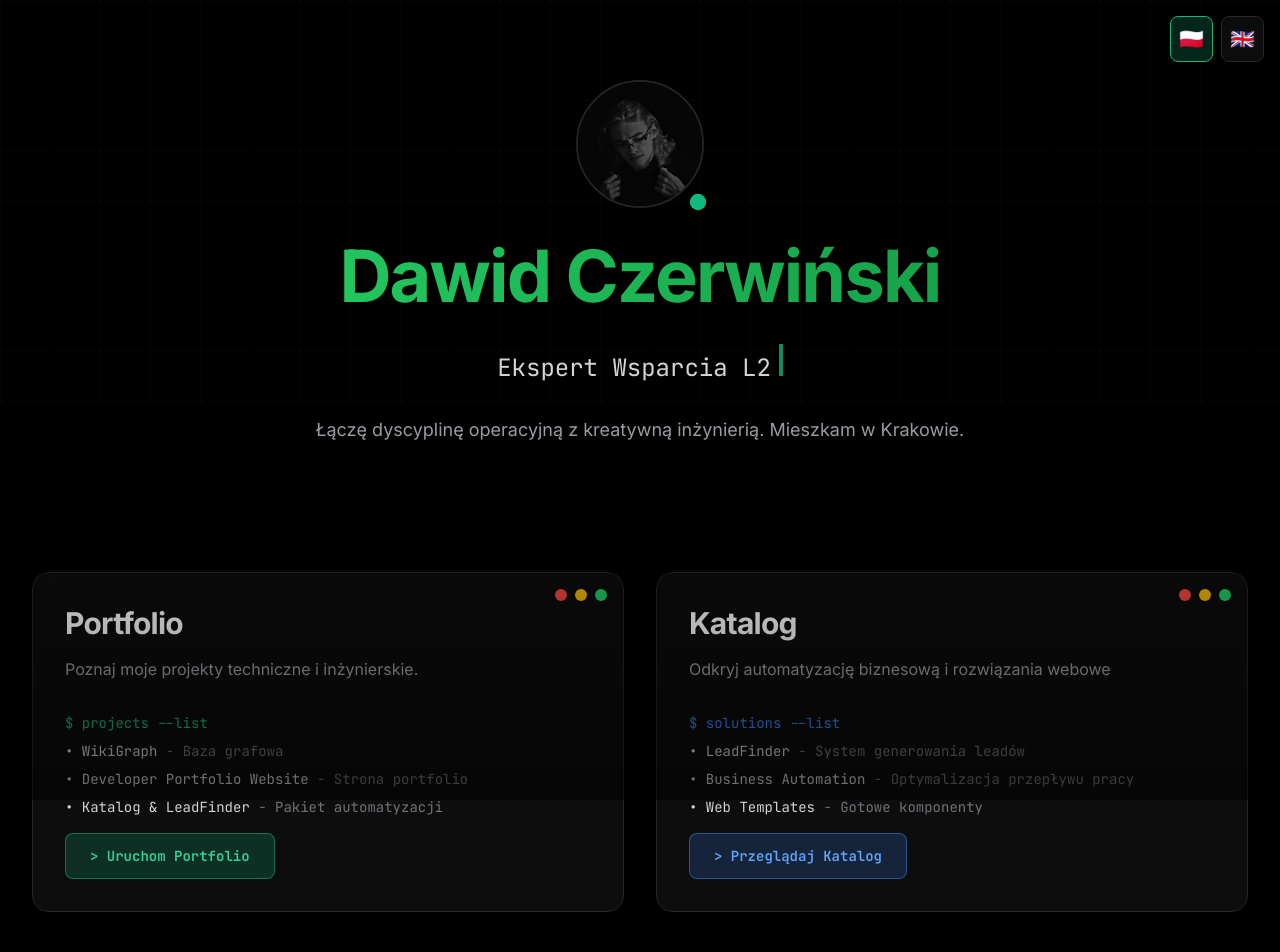
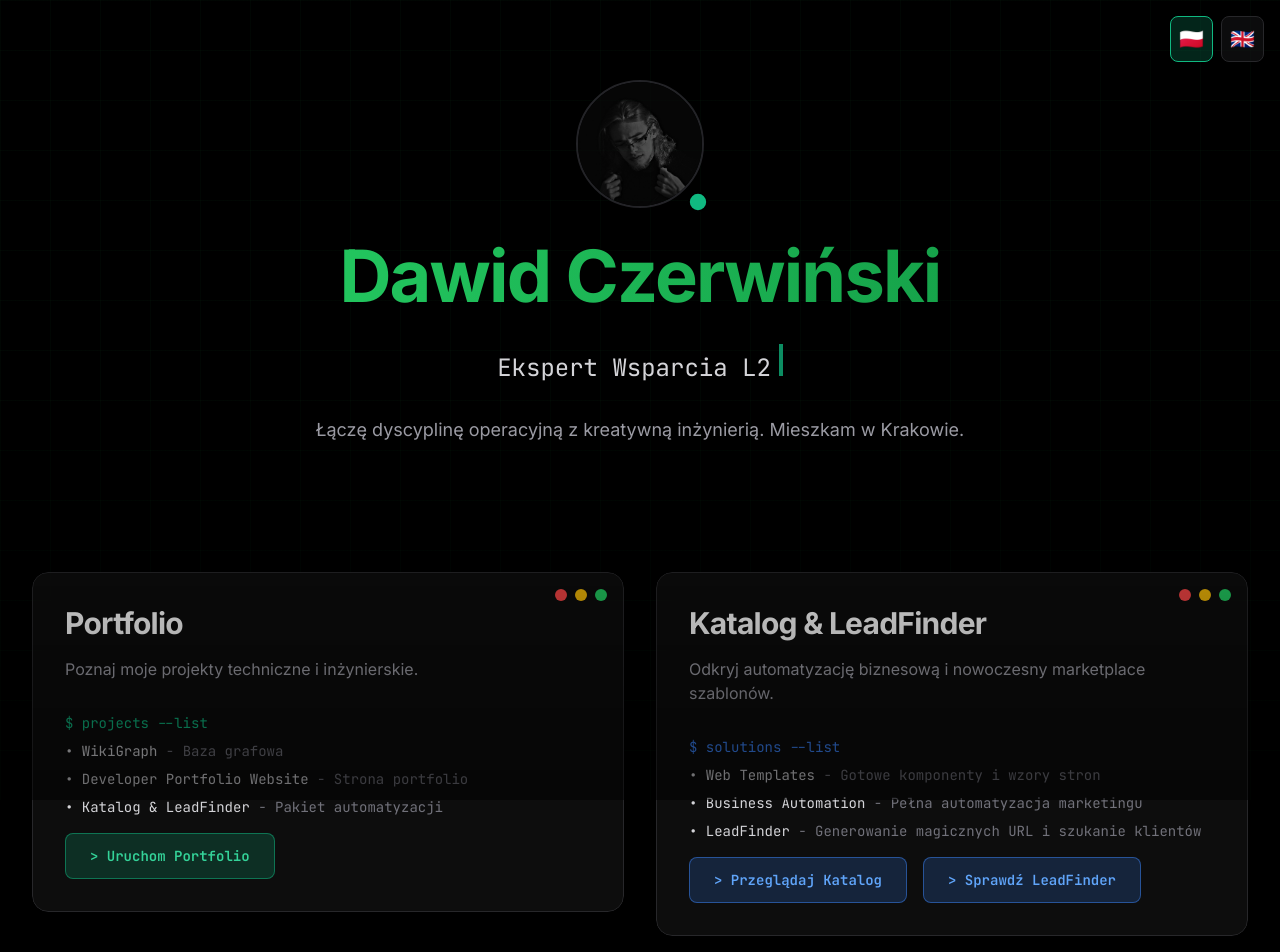
Before and after one commit to Gzyms69/czerwinskidawid.pl-landing, a React (Vite) app: page / in a window 1280 px wide. Shown: the top 952 px of the page. Built offline with nearby package versions, Linux system fonts and the light colour scheme.

Commit message:
feat: enhance SEO with meta tags and update Katalog section with LeadFinder info

```diff
--- a/client/components/BentoCard.tsx
+++ b/client/components/BentoCard.tsx
@@ -1,14 +1,18 @@
 import { motion } from "framer-motion";
 import { ReactNode } from "react";
+
+interface Action {
+  label: string;
+  onClick?: () => void;
+  href?: string;
+}
 
 interface BentoCardProps {
   title: string;
   description?: string;
   content: ReactNode;
-  action?: {
-    label: string;
-    onClick?: () => void;
-  };
+  action?: Action;
+  additionalActions?: Action[];
   isTerminal?: boolean;
   glowColor?: "green" | "blue";
   className?: string;
@@ -19,6 +23,7 @@ export function BentoCard({
   description,
   content,
   action,
+  additionalActions = [],
   isTerminal = false,
   glowColor = "green",
   className = "",
@@ -29,6 +34,8 @@ export function BentoCard({
     glowColor === "green"
       ? "rgba(34, 197, 94, 0.1)"
       : "rgba(59, 130, 246, 0.1)";
+
+  const allActions = action ? [action, ...additionalActions] : additionalActions;
 
   return (
     <motion.div
@@ -89,19 +96,41 @@ export function BentoCard({
             {content}
           </motion.div>
 
-          {action && (
+          {allActions.length > 0 && (
+            <div className="flex flex-wrap gap-4 mt-6">
+              {allActions.map((act, idx) => {
+                const buttonContent = (
                   <motion.button
-              className={`mt-6 px-6 py-3 rounded-lg font-mono text-sm font-semibold transition-all duration-300 ${
+                    key={idx}
+                    className={`px-6 py-3 rounded-lg font-mono text-sm font-semibold transition-all duration-300 ${
                       glowColor === "green"
                         ? "bg-emerald-500/20 text-emerald-400 border border-emerald-500/50 hover:bg-emerald-500/40 hover:shadow-lg hover:shadow-emerald-500/50"
                         : "bg-blue-500/20 text-blue-400 border border-blue-500/50 hover:bg-blue-500/40 hover:shadow-lg hover:shadow-blue-500/50"
                     }`}
-              onClick={action.onClick}
+                    onClick={act.onClick}
                     whileHover={{ scale: 1.05 }}
                     whileTap={{ scale: 0.95 }}
                   >
-              {action.label}
+                    {act.label}
                   </motion.button>
+                );
+
+                if (act.href) {
+                  return (
+                    <a
+                      key={idx}
+                      href={act.href}
+                      target={act.href.startsWith("http") ? "_blank" : undefined}
+                      rel={act.href.startsWith("http") ? "noopener noreferrer" : undefined}
+                    >
+                      {buttonContent}
+                    </a>
+                  );
+                }
+
+                return buttonContent;
+              })}
+            </div>
           )}
         </div>
       </div>
--- a/client/components/ProjectCard.tsx
+++ b/client/components/ProjectCard.tsx
@@ -1,4 +1,10 @@
 import { BentoCard } from "./BentoCard";
+
+interface Action {
+  label: string;
+  onClick?: () => void;
+  href?: string;
+}
 
 interface ProjectCardProps {
   title: string;
@@ -8,7 +14,7 @@ interface ProjectCardProps {
     name: string;
     description: string;
   }>;
-  actionLabel: string;
+  actions: Action[];
   glowColor?: "green" | "blue";
 }
 
@@ -17,7 +23,7 @@ export function ProjectCard({
   description,
   command,
   items,
-  actionLabel,
+  actions,
   glowColor = "green",
 }: ProjectCardProps) {
   const terminalColorClass =
@@ -42,7 +48,11 @@ export function ProjectCard({
           </div>
         </div>
       }
-      action={{ label: actionLabel }}
+      // Pass only the first action to BentoCard for primary display,
+      // but we will render all actions manually if needed or update BentoCard.
+      // Let's update BentoCard to handle multiple actions for better flexibility.
+      action={actions[0]}
+      additionalActions={actions.slice(1)}
     />
   );
 }
--- a/client/lib/i18n-context.tsx
+++ b/client/lib/i18n-context.tsx
@@ -20,6 +20,7 @@ interface Translations {
     title: string;
     description: string;
     action: string;
+    checkLeadFinder: string;
     items: {
       leadFinder: string;
       businessAutomation: string;
@@ -56,13 +57,14 @@ const translations: Record<Language, Translations> = {
         "Ta strona pojawi się wkrótce! Twoje Portfolio z projektami WikiGraph, Katalog i LeadFinder zostanie tu zaprezentowane.",
     },
     katalog: {
-      title: "Katalog",
-      description: "Odkryj automatyzację biznesową i rozwiązania webowe",
+      title: "Katalog & LeadFinder",
+      description: "Odkryj automatyzację biznesową i nowoczesny marketplace szablonów.",
       action: "> Przeglądaj Katalog",
+      checkLeadFinder: "> Sprawdź LeadFinder",
       items: {
-        leadFinder: "System generowania leadów",
-        businessAutomation: "Optymalizacja przepływu pracy",
-        webTemplates: "Gotowe komponenty",
+        webTemplates: "Gotowe komponenty i wzory stron",
+        businessAutomation: "Pełna automatyzacja marketingu",
+        leadFinder: "Generowanie magicznych URL i szukanie klientów",
       },
       comingSoon:
         "Ta strona pojawi się wkrótce! Katalog z LeadFinder, Automatyzacją Biznesową i Szablonami Webowymi będzie dostępny tutaj.",
@@ -90,13 +92,14 @@ const translations: Record<Language, Translations> = {
         "This page is coming soon! Your Developer Portfolio Website with WikiGraph, Katalog & LeadFinder projects will be showcased here.",
     },
     katalog: {
-      title: "Katalog",
-      description: "Discover business automation and web solutions",
+      title: "Katalog & LeadFinder",
+      description: "Discover business automation and modern template marketplace.",
       action: "> Explore Catalog",
+      checkLeadFinder: "> Check LeadFinder",
       items: {
-        leadFinder: "Lead generation system",
-        businessAutomation: "Workflow optimization",
-        webTemplates: "Ready-to-use components",
+        webTemplates: "Ready-to-use components and templates",
+        businessAutomation: "Full marketing automation",
+        leadFinder: "Magic URL generation and prospecting",
       },
       comingSoon:
         "This page is coming soon! The Katalog with LeadFinder, Business Automation, and Web Templates will be available here.",
--- a/client/pages/Index.tsx
+++ b/client/pages/Index.tsx
@@ -131,27 +131,36 @@ export default function Index() {
                   { name: "Developer Portfolio Website", description: t.portfolio.items.portfolioSite },
                   { name: "Katalog & LeadFinder", description: t.portfolio.items.automationSuite },
                 ]}
-                actionLabel={t.portfolio.action}
+                actions={[{ label: t.portfolio.action }]}
               />
             </a>
           </motion.div>
 
           {/* Card B: Katalog */}
           <motion.div variants={itemVariants}>
-            <Link to="/katalog" className="block h-full">
+            <div className="h-full">
               <ProjectCard
                 title={t.katalog.title}
                 description={t.katalog.description}
                 glowColor="blue"
                 command="$ solutions --list"
                 items={[
+                  { name: "Web Templates", description: t.katalog.items.webTemplates },
+                  { name: "Business Automation", description: t.katalog.items.businessAutomation },
                   { name: "LeadFinder", description: t.katalog.items.leadFinder },
-                  { name: "Business Automation", description: t.katalog.items.businessAutomation },
-                  { name: "Web Templates", description: t.katalog.items.webTemplates },
                 ]}
-                actionLabel={t.katalog.action}
+                actions={[
+                  {
+                    label: t.katalog.action,
+                    onClick: () => window.location.href = "/katalog"
+                  },
+                  {
+                    label: t.katalog.checkLeadFinder,
+                    href: "https://github.com/Gzyms69/LeadFinder"
+                  }
+                ]}
               />
-            </Link>
+            </div>
           </motion.div>
         </motion.section>
 
--- a/index.html
+++ b/index.html
@@ -1,9 +1,27 @@
 <!doctype html>
-<html lang="en">
+<html lang="pl">
   <head>
     <meta charset="UTF-8" />
     <meta name="viewport" content="width=device-width, initial-scale=1.0" />
-    <title>Dawid Czerwiński | Solo Developer</title>
+    <title>Dawid Czerwiński | Solo Developer & Automation Engineer</title>
+    <meta name="description" content="Portfolio Dawida Czerwińskiego - Samodzielny Programista i Inżynier Automatyzacji. Specjalista od Next.js, marketplace'ów szablonów oraz inteligentnej automatyzacji marketingu i sprzedaży." />
+    <meta name="keywords" content="Dawid Czerwiński, Solo Developer, Automation Engineer, Next.js 15, Katalog, LeadFinder, Automatyzacja Biznesu, Kraków Programista, Portfolio Programisty" />
+    <meta name="author" content="Dawid Czerwiński" />
+
+    <!-- Open Graph / Facebook -->
+    <meta property="og:type" content="website" />
+    <meta property="og:url" content="https://czerwinskidawid.pl/" />
+    <meta property="og:title" content="Dawid Czerwiński | Solo Developer & Automation Engineer" />
+    <meta property="og:description" content="Łączę dyscyplinę operacyjną z kreatywną inżynierią. Odkryj moje projekty: Katalog szablonów i systemy automatyzacji LeadFinder." />
+    <meta property="og:image" content="/dawid.jpg" />
+
+    <!-- Twitter -->
+    <meta property="twitter:card" content="summary_large_image" />
+    <meta property="twitter:url" content="https://czerwinskidawid.pl/" />
+    <meta property="twitter:title" content="Dawid Czerwiński | Solo Developer & Automation Engineer" />
+    <meta property="twitter:description" content="Łączę dyscyplinę operacyjną z kreatywną inżynierią. Specjalista Next.js i automatyzacji biznesu." />
+    <meta property="twitter:image" content="/dawid.jpg" />
+
     <link rel="icon" type="image/svg+xml" href="/favicon.svg" />
   </head>
 
```
Lines whose indentation alone changed are shown as unchanged.
